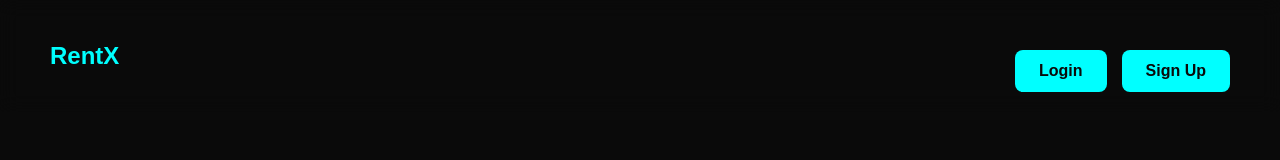
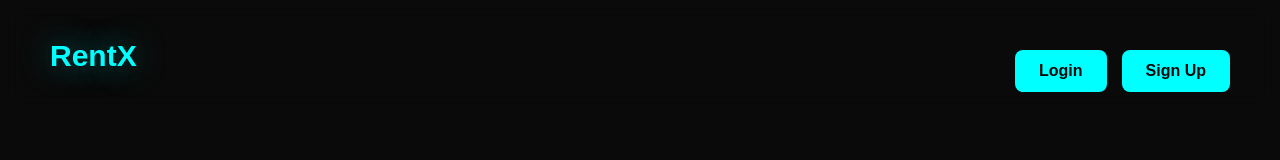
Before and after one commit to durgesh033/RentX-Car-Rental, a React (Vite) app: page / in a window 1280 px wide. Shown: the top 160 px of the page. Built offline with nearby package versions, Linux system fonts and the light colour scheme.

Commit message:
fix the heading

```diff
--- a/src/App.css
+++ b/src/App.css
@@ -36,6 +36,9 @@ nav {
 
 nav h2 {
   color : cyan;
+  font-size: 30px;
+  font-weight: bold;
+  text-shadow: 0 0 30px rgb(17, 114, 114);
 }
 
 .hero {
```
